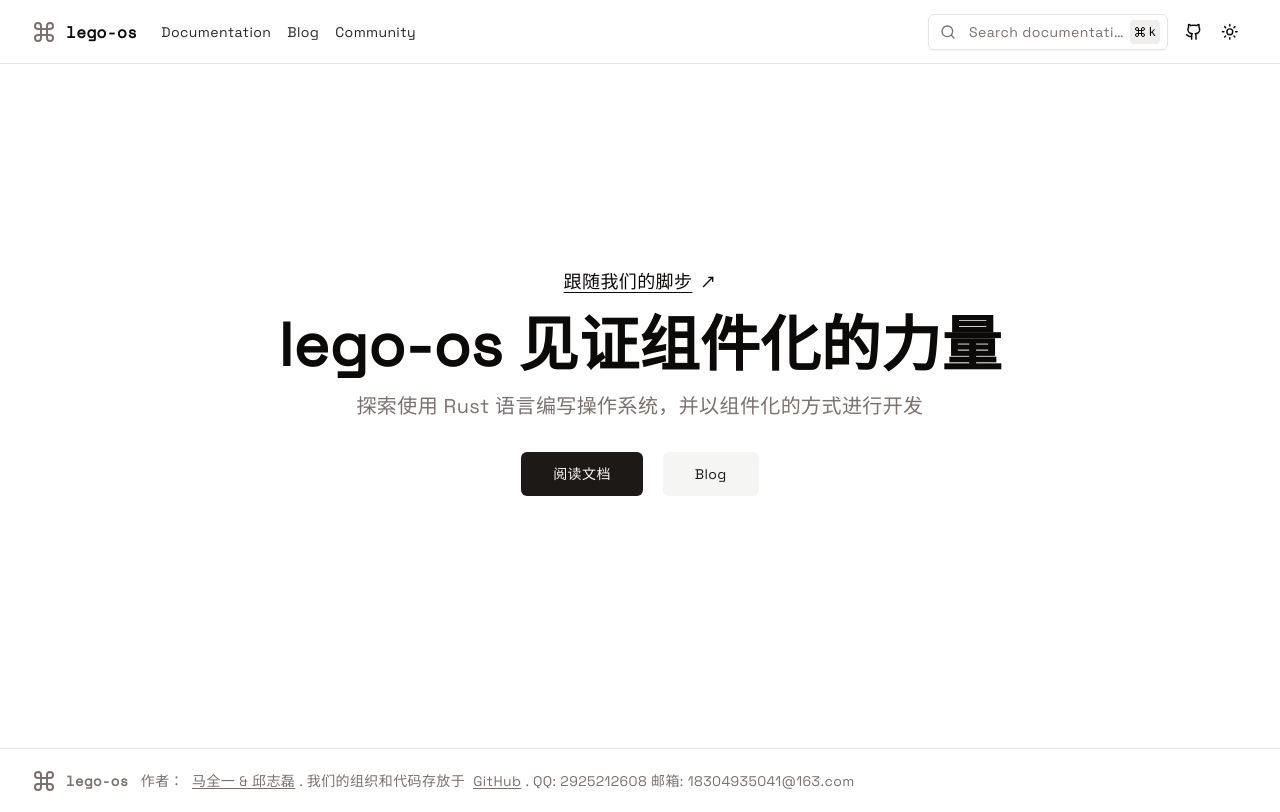
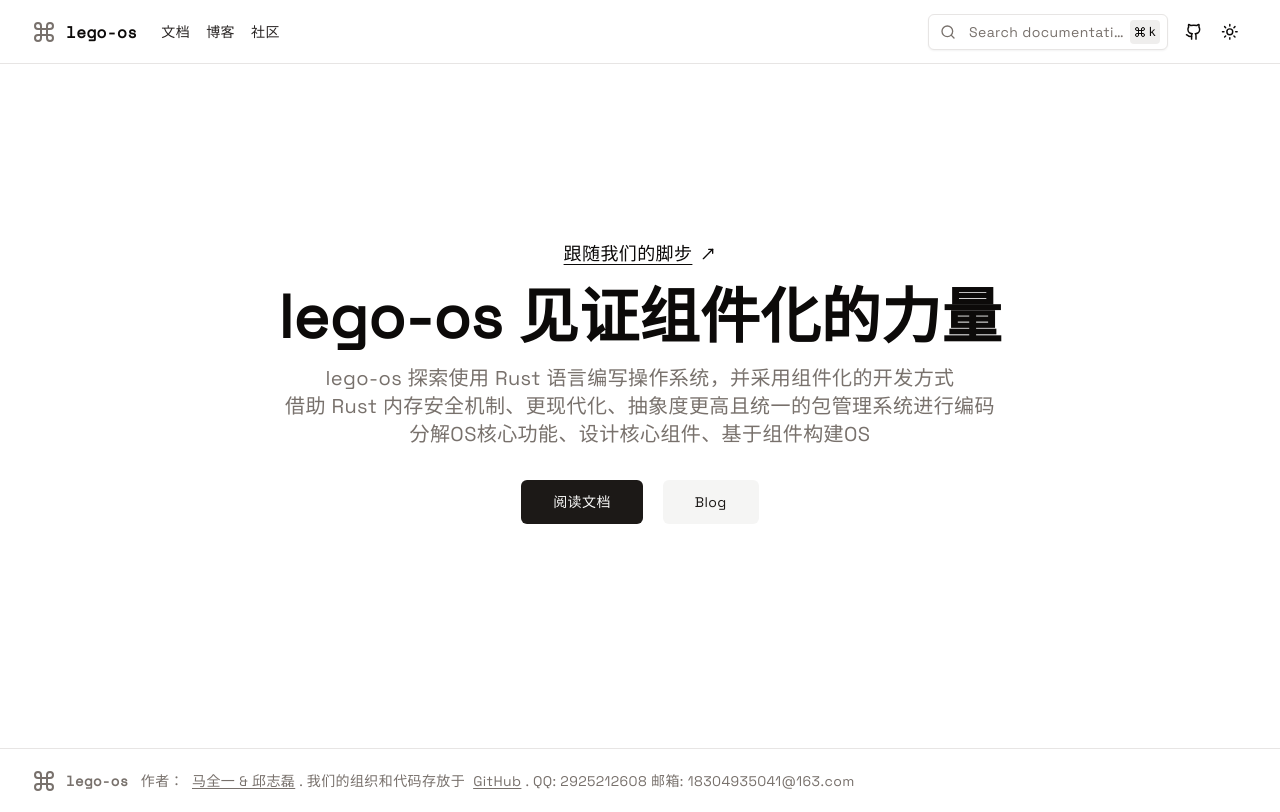
Before and after one commit to lego-os/website, a Next.js app: page / in a window 1280 px wide. Built offline with nearby package versions, Linux system fonts and the light colour scheme.

Commit message:
添加和修改文档
Signed-off-by: QIUZHILEI <zhilei.oerv@isrc.iscas.ac.cn>

```diff
--- a/app/page.tsx
+++ b/app/page.tsx
@@ -18,7 +18,11 @@ export default function Home() {
         lego-os 见证组件化的力量
       </h1>
       <p className="mb-8 sm:text-xl max-w-[800px] text-muted-foreground">
-        探索使用 Rust 语言编写操作系统，并以组件化的方式进行开发
+        lego-os 探索使用 Rust 语言编写操作系统，并采用组件化的开发方式
+        <br/>
+        借助 Rust 内存安全机制、更现代化、抽象度更高且统一的包管理系统进行编码
+        <br/>
+        分解OS核心功能、设计核心组件、基于组件构建OS
       </p>
       <div className="flex flex-row items-center gap-5">
         <Link
--- a/components/navbar.tsx
+++ b/components/navbar.tsx
@@ -10,16 +10,16 @@ import { SheetClose } from "@/components/ui/sheet";
 
 export const NAVLINKS = [
   {
-    title: "Documentation",
+    title: "文档",
     href: `/docs${page_routes[0].href}`,
   },
   {
-    title: "Blog",
+    title: "博客",
     // href: "/blog",
     href: "#",
   },
   {
-    title: "Community",
+    title: "社区",
     href: "#",
   },
 ];
--- a/lib/routes-config.ts
+++ b/lib/routes-config.ts
@@ -9,15 +9,19 @@ export type EachRoute = {
 
 export const ROUTES: EachRoute[] = [
   {
+    title: "概述",
+    href: "/overview",
+  },
+  {
     title: "Rust语言 & 组件化开发",
     href: "/introduction",
     noLink: true,
     items: [
-      { title: "简述", href: "/description" },
+      { title: "选择Rust语言", href: "/rust" },
       { title: "指令集架构 RISC-V", href: "/riscv" },
-      { title: "现代化的系统级编程语言 Rust", href: "/rust" },
-      { title: "操作系统功能分解", href: "/div_os" },
-      { title: "组件化开发模式", href: "/mod_dev" },
+      { title: "为什么组件化", href: "/why_mod" },
+      { title: "如何组件化", href: "/mod_div" },
+      { title: "开发组件", href: "/mod_dev" },
       { title: "构建操作系统", href: "/build" },
       { title: "资料推荐", href: "/mermaid" },
     ],
@@ -40,7 +44,7 @@ export const ROUTES: EachRoute[] = [
     ],
   },
   {
-    title: "开始 启动！",
+    title: "OS 启动！",
     href: "/start",
     noLink: true,
     items: [
```
Also changed, not shown: 6 other files (tests, documents, lock files or other folders).
